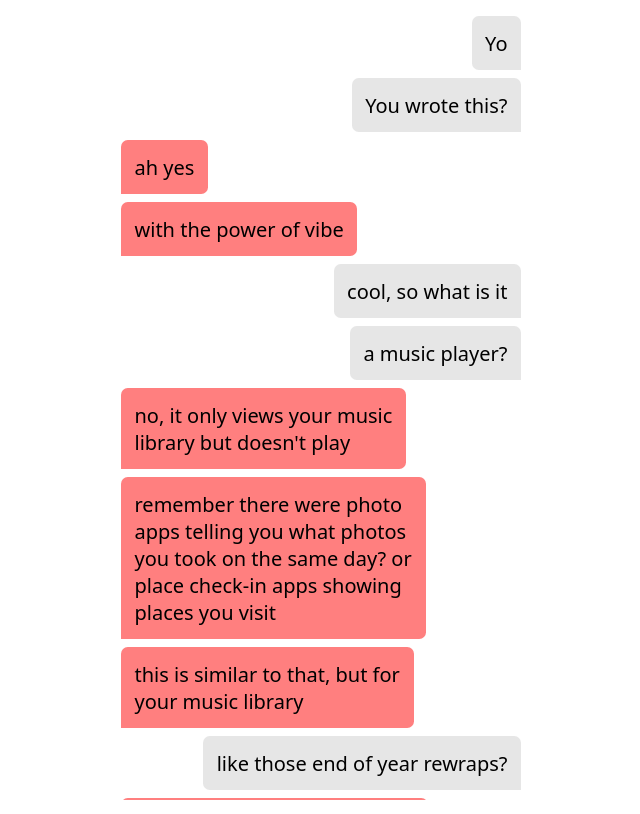
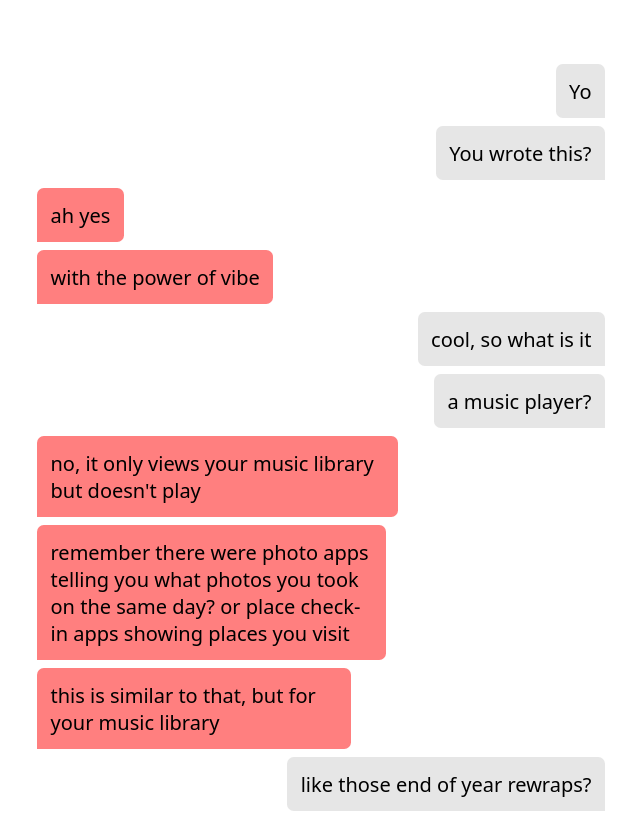
Before and after one commit to chadluo/audis, a plain HTML site: page index.html in a window 1280 px wide. Shown: the top 814 px of the page, without its empty margins (319-959 px from the left). Drawn offline with Linux system fonts and the light colour scheme.

Commit message:
simplify layout

```diff
--- a/index.html
+++ b/index.html
@@ -6,6 +6,10 @@
     <meta name="viewport" content="width=device-width, initial-scale=1.0">
     <title>Audis</title>
     <style>
+        * {
+            box-sizing: border-box;
+        }
+
         html {
             color-scheme: light dark;
         }
@@ -14,6 +18,7 @@
             margin: 0;
             background: Canvas;
             color: CanvasText;
+
             font-size: 18px;
             font-family: system-ui, sans-serif;
             font-weight: normal;
@@ -26,34 +31,19 @@
         }
 
         .phone {
-            margin: auto;
-            padding: 1rem;
+            max-width: 30em;
+            margin: 0 auto;
+            padding: clamp(1rem, 5vw, 6rem) 1rem;
             display: flex;
             flex-direction: column;
             gap: 0.5rem;
-            overflow-y: auto;
-        }
-
-        @media (min-width: 600px) {
-            .screen {
-                height: 100dvh;
-
-                display: grid;
-                overflow: hidden;
-                place-items: center;
-            }
-
-            .phone {
-                height: 50rem;
-                width: 25rem;
-            }
         }
 
         .message {
+            max-width: 20em;
             padding: .5lh;
             border-radius: 0.25lh;
             width: fit-content;
-            max-width: 75%;
             text-box-edge: cap alphabetic;
             text-box-trim: trim-both;
         }
@@ -72,9 +62,7 @@
 </head>
 
 <body>
-    <div class="screen">
-        <div class="phone" />
-    </div>
+    <div class="phone" />
 
     <script>
         // @ts-check
@@ -161,7 +149,7 @@
                 if (rects.length > 1) {
                     const maxLineWidth = Math.max(...Array.from(rects, r => r.width));
                     /** @type {HTMLElement} */
-                    (el).style.width = Math.ceil(maxLineWidth) + 'px'
+                    (el).style.maxWidth = Math.ceil(maxLineWidth) + 'px'
                 }
             })
         }
```
